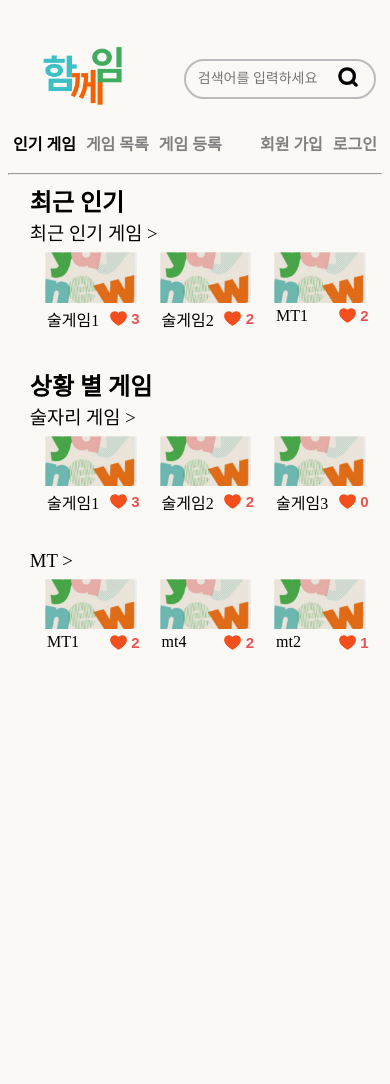
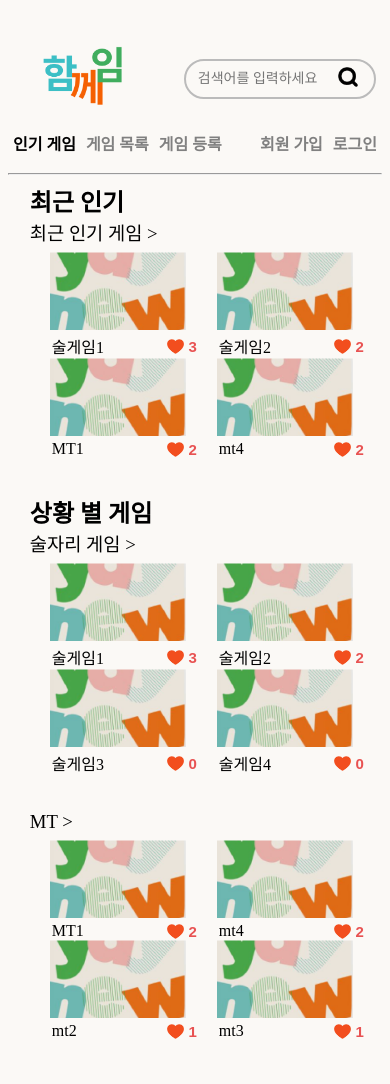
Before and after one commit to incrying/togethergames_test, a Django app: page / in a window 390 px wide. Before the commit the page ends 650 px from the top, so only its background shows below. Run offline with Django 4.2, Linux system fonts and the light colour scheme; data comes from the database, SQL or seed files in the repository; some web fonts are replaced.

Commit message:
[12/5] 이유영

```diff
--- a/static/css/login.css
+++ b/static/css/login.css
@@ -220,12 +220,8 @@ nav {
   .login input[type="password"],
   .login input[type=submit]{
   width: 50%; /* 전체 너비로 설정 */
-    height: 10px;
-    margin: 5px 0;
 }
-  .login input[type=submit]{
-     height: 15px;
-  }
+
   .info_search {
     width: 50%;
     margin: 0 auto;
--- a/static/css/main.css
+++ b/static/css/main.css
@@ -371,19 +371,15 @@ a:active {
   }
 
   .img_list li {
-    width: calc(33.3% - 10px); /* 수직 방향에서 가로 방향으로 변경 */
+    width: calc(50% - 20px); /* 수직 방향에서 가로 방향으로 변경 */
     display: flex;
     flex-direction: column;
     position: relative;
   }
 
-  .img_list li:last-child {
-    display: none;
-  }
-
   .img_list img {
-    width: 80%; /* 이미지를 부모 요소의 100%로 설정하여 크기를 조절 */
-    height: auto; /* 높이를 자동으로 조절하여 가로 세로 비율 유지 */
+    width: 35vw; /* 이미지를 부모 요소의 100%로 설정하여 크기를 조절 */
+    height: 20vw; /* 높이를 자동으로 조절하여 가로 세로 비율 유지 */
     object-fit: cover;
     position: relative;
 
--- a/static/css/search.css
+++ b/static/css/search.css
@@ -297,7 +297,7 @@ h2 {
   }
 
   .sec2 {
-    width:90%;
+    width:100%;
   }
 
   .sec2 ul li {
@@ -342,5 +342,8 @@ h2 {
     height: 13px;
     object-fit: contain;
 }
+  #game-search, #reset {
+    white-space: nowrap;
+  }
 
 }
```
